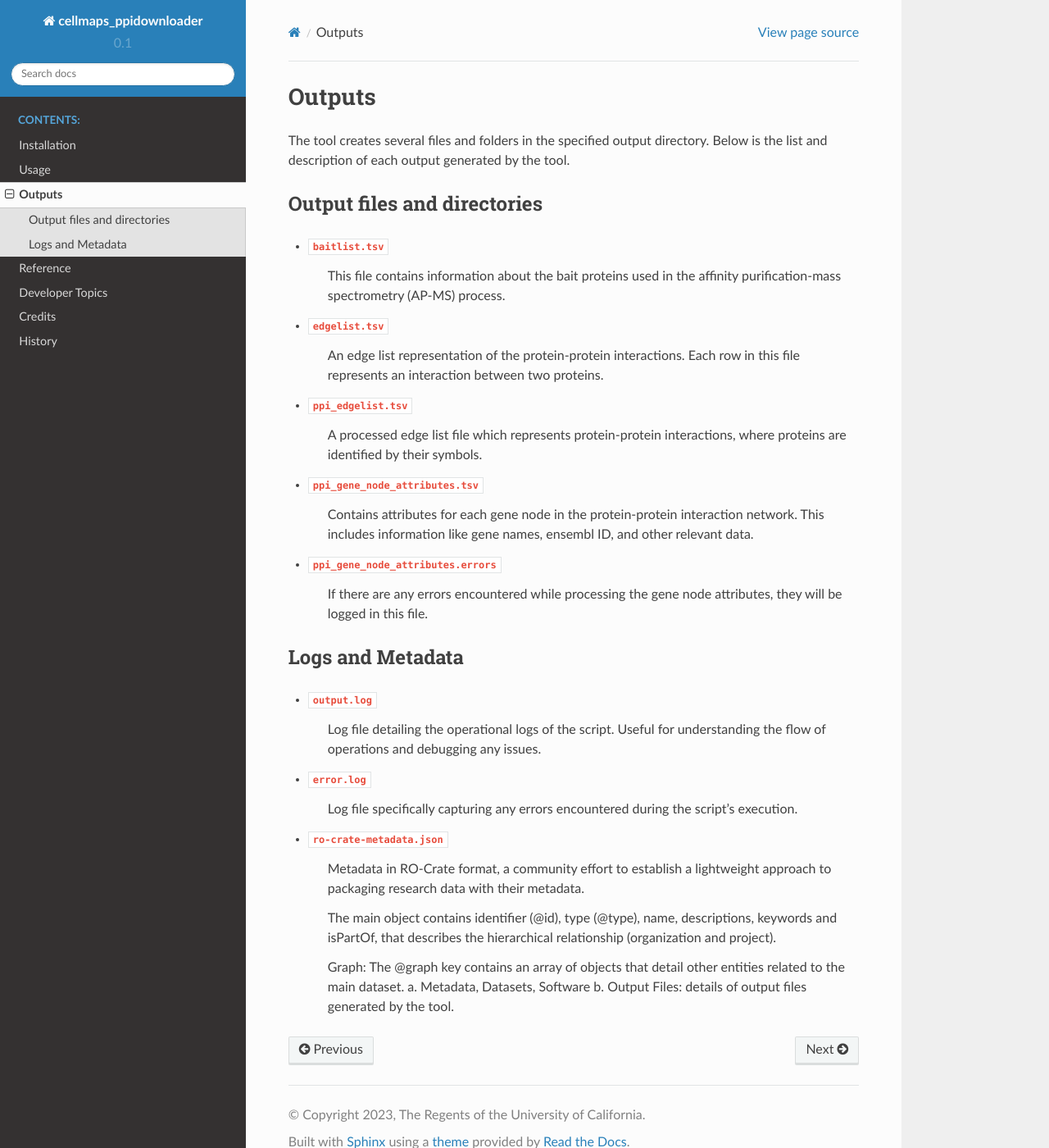
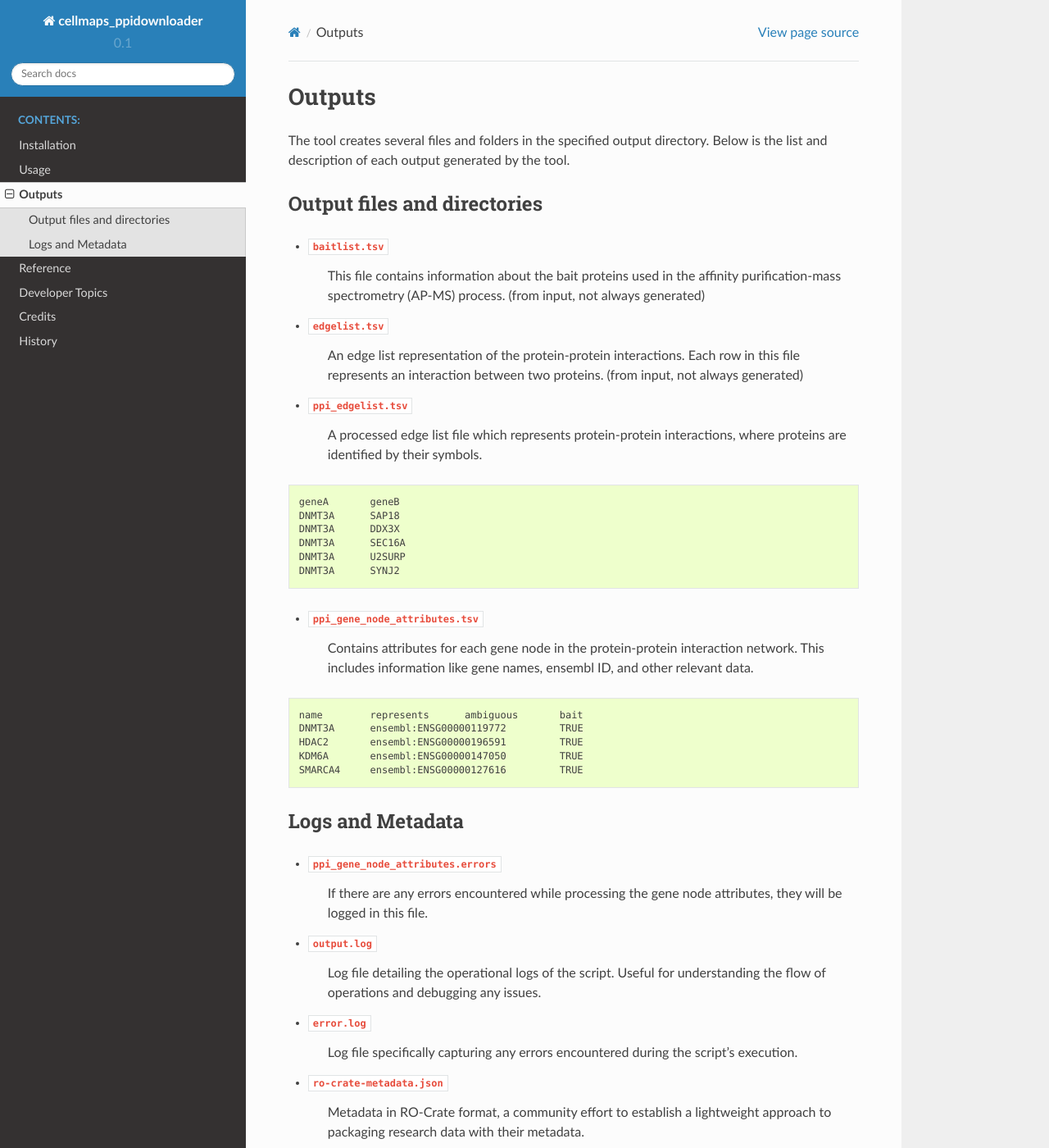
Before and after one commit to wadeschulz/cellmaps_ppidownloader_experimental, a Sphinx documentation site: the page built from docs/outputs.rst, in a window 1280 px wide and 1400 px high. Shown: the whole window at 82% size. Built offline with Sphinx 7.4.7 and the Read the Docs theme 2.0.0, drawn with Linux system fonts in a browser that asks for light colours.

Commit message:
Add examples of outputs files

```diff
--- a/docs/outputs.rst
+++ b/docs/outputs.rst
@@ -10,21 +10,40 @@
 
 - ``baitlist.tsv``
     This file contains information about the bait proteins used in the affinity purification-mass spectrometry (AP-MS) process.
+    (from input, not always generated)
 
 - ``edgelist.tsv``
     An edge list representation of the protein-protein interactions. Each row in this file represents an interaction between two proteins.
+    (from input, not always generated)
 
 - ``ppi_edgelist.tsv``
     A processed edge list file which represents protein-protein interactions, where proteins are identified by their symbols.
 
+.. code-block::
+
+    geneA	geneB
+    DNMT3A	SAP18
+    DNMT3A	DDX3X
+    DNMT3A	SEC16A
+    DNMT3A	U2SURP
+    DNMT3A	SYNJ2
+
 - ``ppi_gene_node_attributes.tsv``
     Contains attributes for each gene node in the protein-protein interaction network. This includes information like gene names, ensembl ID, and other relevant data.
 
-- ``ppi_gene_node_attributes.errors``
-    If there are any errors encountered while processing the gene node attributes, they will be logged in this file.
+.. code-block::
+
+    name	represents	ambiguous	bait
+    DNMT3A	ensembl:ENSG00000119772		TRUE
+    HDAC2	ensembl:ENSG00000196591		TRUE
+    KDM6A	ensembl:ENSG00000147050		TRUE
+    SMARCA4	ensembl:ENSG00000127616		TRUE
 
 Logs and Metadata
 -----------------
+
+- ``ppi_gene_node_attributes.errors``
+    If there are any errors encountered while processing the gene node attributes, they will be logged in this file.
 
 - ``output.log``
     Log file detailing the operational logs of the script. Useful for understanding the flow of operations and debugging any issues.
```
